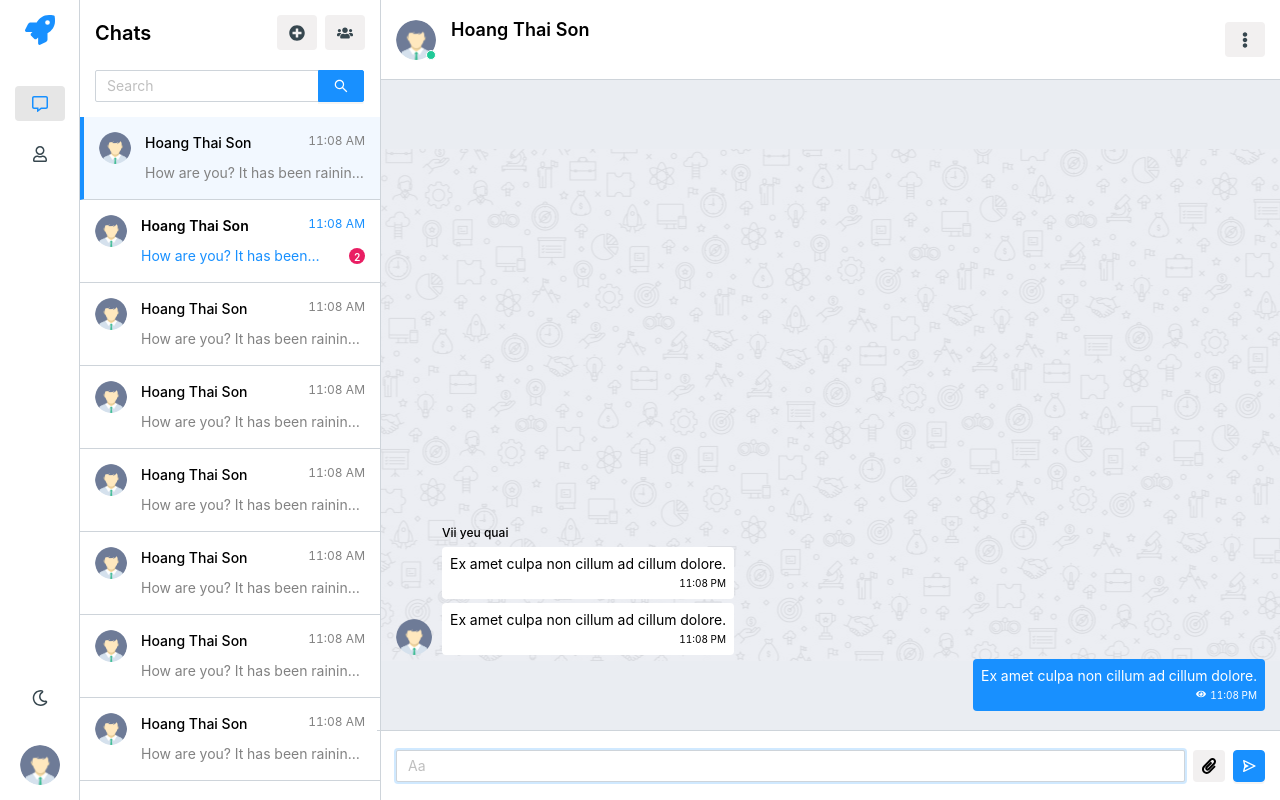
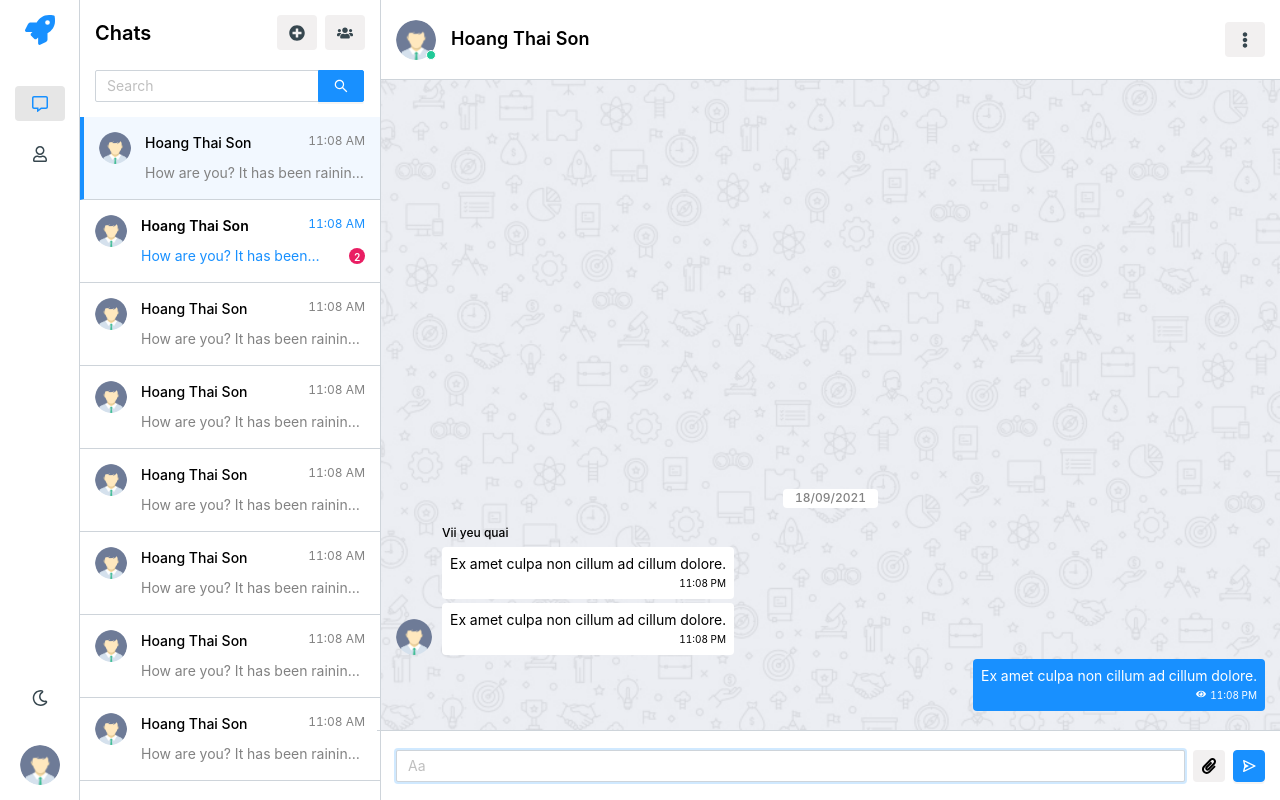
Before and after one commit to sonht1109/LTM-PTIT_4th, a React (Create React App) app in the folder chat-app-react/: page /c/0 in a window 1280 px wide. Built offline with nearby package versions, Linux system fonts and the light colour scheme.

Commit message:
update timestamp and change avt

```diff
--- a/chat-app-react/src/containers/Chat/ChatContainer/MainChatContainer/ChatHeader.tsx
+++ b/chat-app-react/src/containers/Chat/ChatContainer/MainChatContainer/ChatHeader.tsx
@@ -20,7 +20,7 @@ export default function ChatHeader() {
         <StatusDot />
       </div>
       <div className="detail">
-        <p className="name">Hoang Thai Son</p>
+        <span className="name">Hoang Thai Son</span>
       </div>
       <div className="group-button">
         <Dropdown
--- a/chat-app-react/src/containers/Chat/ChatContainer/MainChatContainer/Message.tsx
+++ b/chat-app-react/src/containers/Chat/ChatContainer/MainChatContainer/Message.tsx
@@ -1,4 +1,4 @@
-import { Avatar, Dropdown, Menu } from "antd";
+import { Avatar, Divider, Dropdown, Menu } from "antd";
 import React, { Dispatch, SetStateAction, useContext } from "react";
 import { FaEye, FaRegLaughSquint } from "react-icons/fa";
 import { ReactsContext } from "src/common/context/ReactContext";
@@ -24,6 +24,7 @@ export default function Message({
   }
 
   return (
+    <>
     <Dropdown
       overlay={overlay(setMessageId, handleReplying)}
       trigger={["contextMenu"]}
@@ -45,6 +46,10 @@ export default function Message({
         </div>
       </SMessage>
     </Dropdown>
+    {
+      isFirst && <Divider>18/09/2021</Divider>
+    }
+    </>
   );
 }
 
--- a/chat-app-react/src/containers/Chat/ChatContainer/styles.ts
+++ b/chat-app-react/src/containers/Chat/ChatContainer/styles.ts
@@ -25,9 +25,12 @@ export const SChatHeader = styled.div`
   width: 100%;
   .avt {
     position: relative;
+    margin-right: 15px;
+    @media(max-width: 991px) {
+      display: none;
+    }
   }
   .detail {
-    margin-left: 15px;
     flex-grow: 1;
     .name {
       color: ${(props) => props.theme.theme.text.main};
@@ -46,10 +49,31 @@ export const SChatBody = styled.div`
   background-color: ${(props) => props.theme.theme.bg.chat};
   background-repeat: no-repeat;
   background-position: center;
+  background-size: cover;
   display: flex;
   flex-direction: column-reverse;
   overflow-y: auto;
   padding: 15px;
+
+  .ant-divider-horizontal {
+    &:after, &:before {
+      border: none;
+    }
+  }
+
+  .ant-divider-inner-text {
+    border-color: ${props => props.theme.theme.border};
+    color: ${props => props.theme.theme.text.sub};
+    background-color: ${props => props.theme.theme.bg.main};
+    font-size: 12px;
+    border-radius: 4px;
+  }
+
+  @media (max-width: 575px) {
+    padding: 15px 5px;
+  }
+
+
   ${(props) =>
     mixinsScrollBar(
       "3px",
--- a/chat-app-react/src/containers/Chat/Navigator/styles.ts
+++ b/chat-app-react/src/containers/Chat/Navigator/styles.ts
@@ -16,7 +16,13 @@ export const SNavigator = styled.div`
 
   background-color: ${(props) => props.theme.theme.bg.main};
 
+  @media(max-width: 991px) {
+    border: none;
+  }
+
   @media (max-width: 575px) {
+    width: 50px;
+    min-width: 60px;
     padding: 15px 5px;
   }
 
--- a/chat-app-react/src/containers/Chat/Profile/index.tsx
+++ b/chat-app-react/src/containers/Chat/Profile/index.tsx
@@ -1,6 +1,6 @@
 import { Button } from "antd";
 import Avatar from "antd/lib/avatar/avatar";
-import React, { useContext } from "react";
+import React, { useContext, useState } from "react";
 import { FaArrowLeft, FaCamera } from "react-icons/fa";
 import { useHistory } from "react-router";
 import { ThemeContext } from "styled-components";
@@ -9,6 +9,14 @@ import { SProfile } from "./styles";
 export default function Profile() {
   const { theme } = useContext(ThemeContext);
   const history = useHistory();
+
+  const [imgSrc, setImgSrc] = useState<string | null>(null);
+
+  const onChange = (e: any) => {
+    console.log(e.target.files)
+    const imgSrc = URL.createObjectURL(e.target.files[0]);
+    setImgSrc(imgSrc);
+  }
 
   return (
     <SProfile>
@@ -19,11 +27,13 @@ export default function Profile() {
         size={30}
       />
       <label className="avt">
-        <Avatar src="/images/avt-placeholder.png" size={80} />
+        <Avatar src={imgSrc || "/images/avt-placeholder.png"} size={80} />
         <FaCamera color={theme.icon.inactive} className="icon" size={20} />
         <input
           type="file"
+          onChange={onChange}
           accept="image/png, image/jpeg"
+          name="avt"
           style={{ display: "none" }}
         />
       </label>
--- a/chat-app-react/src/containers/Chat/Sidebar/Friends/List/FriendItem.tsx
+++ b/chat-app-react/src/containers/Chat/Sidebar/Friends/List/FriendItem.tsx
@@ -1,11 +1,15 @@
 import { Avatar } from "antd";
 import React, { useContext } from "react";
 import { FaBan, FaRegCommentAlt } from "react-icons/fa";
+import { Link } from "react-router-dom";
+import { NavigatorContext } from "src/common/context/NavigatorContext";
 import { ThemeContext } from "styled-components";
 import { SFriendItem } from "./styles";
 
 export default function FriendItem() {
   const { theme } = useContext(ThemeContext);
+
+  const {setIndex} = useContext(NavigatorContext)
 
   return (
     <SFriendItem>
@@ -13,9 +17,11 @@ export default function FriendItem() {
       <div className="detail">
         <p className="name">Hoang Thai Son</p>
         <div className="group-icon">
-          <div className="icon">
-            <FaRegCommentAlt size={12} color={theme.icon.inactive} />
-          </div>
+          <Link to="/c/2">
+            <div className="icon" onClick={() => setIndex(0)}>
+              <FaRegCommentAlt size={12} color={theme.icon.inactive} />
+            </div>
+          </Link>
           <div className="icon">
             <FaBan size={12} color={theme.badge} />
           </div>
--- a/chat-app-react/src/containers/Chat/Sidebar/index.tsx
+++ b/chat-app-react/src/containers/Chat/Sidebar/index.tsx
@@ -1,4 +1,5 @@
-import React, { useContext } from "react";
+import React, { useContext, useEffect } from "react";
+import { useRouteMatch } from "react-router";
 import Overlay from "src/common/components/Overlay";
 import { NavigatorContext } from "src/common/context/NavigatorContext";
 import { ToggleSidebarContext } from "src/common/context/ToggleSidebarContext";
@@ -9,6 +10,12 @@ import { SSidebar } from "./styles";
 export default function Sidebar() {
   const { index } = useContext(NavigatorContext);
   const { open, toggleSidebar } = useContext(ToggleSidebarContext);
+
+  const router = useRouteMatch();
+
+  useEffect(() => {
+    toggleSidebar && toggleSidebar(false);
+  }, [router, toggleSidebar])
 
   return (
     <>
--- a/chat-app-react/src/containers/Login/index.tsx
+++ b/chat-app-react/src/containers/Login/index.tsx
@@ -58,7 +58,7 @@ export default function Login() {
           </Form.Item>
 
           <Divider plain>
-            or <Link to="/signup">Register</Link>
+            or <Link to="/signup"><span style={{fontWeight: 600}}>Register</span></Link>
           </Divider>
         </Form>
       </div>
--- a/chat-app-react/src/containers/Onboarding/index.tsx
+++ b/chat-app-react/src/containers/Onboarding/index.tsx
@@ -1,22 +1,19 @@
 import { Button } from "antd";
-import React, { useContext } from "react";
 import { FaRocket } from "react-icons/fa";
 import { Link } from "react-router-dom";
-import { ThemeContext } from "styled-components";
 import { SOnboarding } from "./styles";
 
 export default function Onboarding() {
-  const { theme } = useContext(ThemeContext);
 
   return (
     <SOnboarding>
       <img src="/images/onboarding.png" alt="onboarding" width={250} />
-      <p>
-        Connect people together{" "}
-        <FaRocket style={{ marginLeft: "10px" }} color={theme.logo} />
-      </p>
+      <p>Welcome !</p>
       <Link to="/login">
-        <Button type="primary">Getting started !</Button>
+        <Button type="primary">
+          Start chatting !
+          <FaRocket style={{ marginLeft: "10px" }} color="white" />
+        </Button>
       </Link>
     </SOnboarding>
   );
--- a/chat-app-react/src/containers/Onboarding/styles.ts
+++ b/chat-app-react/src/containers/Onboarding/styles.ts
@@ -11,12 +11,12 @@ export const SOnboarding = styled.div`
   overflow: hidden;
   flex-direction: column;
   & > p {
-    font-weight: 500;
+    font-weight: 700;
     display: flex;
     align-items: center;
     margin-top: 20px;
-    font-size: 20px;
+    font-size: 24px;
     margin-bottom: 30px;
-    color: ${props => props.theme.theme.text.main};
+    color: #828282;
   }
 `
--- a/chat-app-react/src/containers/Signup/index.tsx
+++ b/chat-app-react/src/containers/Signup/index.tsx
@@ -77,7 +77,9 @@ export default function Signup() {
           </Form.Item>
 
           <Divider plain>
-            or <Link to="/login">Login</Link>
+            or <Link to="/login">
+              <span style={{fontWeight: 600}}>Login</span>
+            </Link>
           </Divider>
         </Form>
       </div>
```
